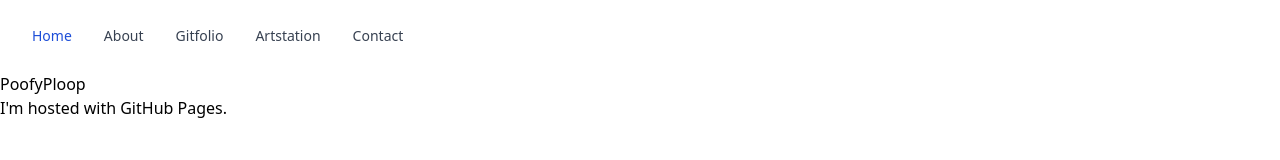
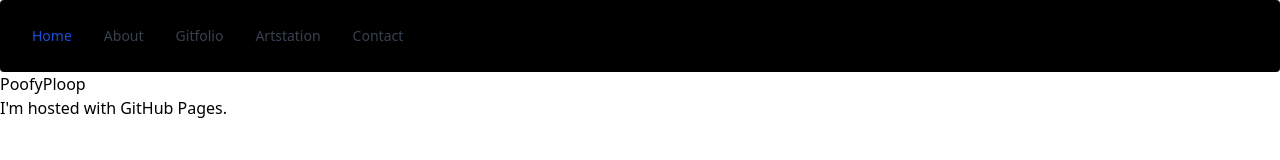
Before and after one commit to PoofyPloop/poofyploop.github.io, a website: page index.html in a window 1280 px wide. Drawn offline with Linux system fonts and the light colour scheme.

Commit message:
css changes

```diff
--- a/index.html
+++ b/index.html
@@ -4,10 +4,10 @@
     <link href="dist/output.css" rel="stylesheet">
   </head>
   <body>
-    <nav class="bg-white border-gray-200 px-2 sm:px-4 py-2.5 rounded">
+    <nav class="bg-black border-gray-200 px-2 sm:px-4 py-2.5 rounded">
       <div class="container flex flex-wrap items-center justify-between mx-auto">
         <div class="hidden w-full md:block md:w-auto" id="navbar-default">
-          <ul class="flex flex-col p-4 mt-4 border border-gray-100 rounded-lg bg-gray-50 md:flex-row md:space-x-8 md:mt-0 md:text-sm md:font-medium md:border-0 md:bg-white">
+          <ul class="flex flex-col p-4 mt-4 border border-gray-100 rounded-lg bg-gray-50 md:flex-row md:space-x-8 md:mt-0 md:text-sm md:font-medium md:border-0 md:bg-black">
             <li>
               <a href="#" class="block py-2 pl-3 pr-4 text-white bg-gray-900 rounded md:bg-transparent md:text-blue-700 md:p-0">Home</a>
             </li>
```
Also changed, not shown: dist/output.css.
